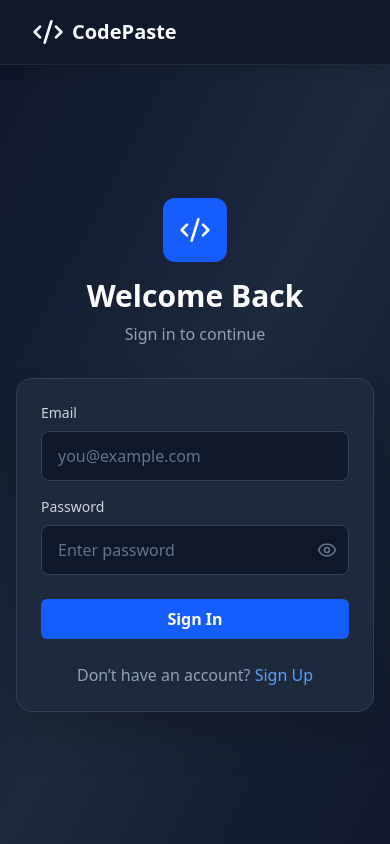
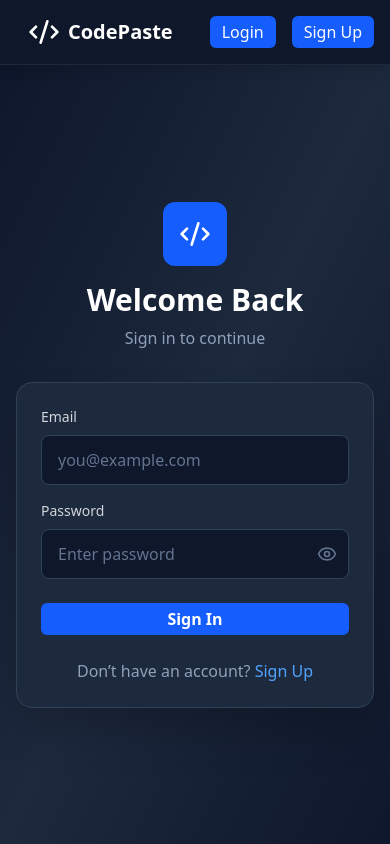
Before and after one commit to suresh-jadhav-3/codePaste, a React (Vite) app: page /login in a window 390 px wide. Built offline with nearby package versions, Linux system fonts and the light colour scheme; no server answers.

Commit message:
added complete codePaste project for live deployment

```diff
--- a/index.html
+++ b/index.html
@@ -2,6 +2,7 @@
 <html lang="en">
   <head>
     <meta charset="UTF-8" />
+      <link rel="icon" type="image/svg+xml" href="/icon.svg" />
     <meta name="viewport" content="width=device-width, initial-scale=1.0" />
     <title>CodePaste</title>
   </head>
--- a/src/components/Navbar.jsx
+++ b/src/components/Navbar.jsx
@@ -41,7 +41,7 @@ export default function Navbar() {
 
           {/* Menu */}
           {user ? (
-            <div className="hidden md:flex items-center space-x-4">
+            <div className="flex items-center space-x-4">
               <NavLink
                 to="/"
                 className={({ isActive }) =>
@@ -105,7 +105,7 @@ export default function Navbar() {
             </div>
           ) : (
             // Show Login / Sign Up buttons for guests
-            <div className="hidden md:flex space-x-4">
+            <div className="flex space-x-4">
               <Button
                 onClick={() => navigate("/login")}
                 className="text-white bg-blue-600 hover:bg-blue-700 "
--- a/src/components/common/Button.jsx
+++ b/src/components/common/Button.jsx
@@ -1,26 +1,3 @@
-
-// import React from "react";
-
-// const Button = ({ onClick, className = "", children, disabled = false }) => {
-//   return (
-//     <button
-//       onClick={onClick}
-//       disabled={disabled}
-//       className={`
-//         flex items-center justify-center gap-2 px-4 py-2 rounded-md
-//         bg-blue-600  hover:bg-blue-700 transition
-//         disabled:opacity-50 disabled:cursor-not-allowed
-//         ${className}
-//       `}
-//     >
-//       {children}
-//     </button>
-//   );
-// };
-
-// export default Button;
-
-
 import React from "react";
 
 const Button = ({ onClick, className = "", children, disabled = false }) => {
@@ -29,7 +6,7 @@ const Button = ({ onClick, className = "", children, disabled = false }) => {
       onClick={onClick}
       disabled={disabled}
       className={`
-        flex items-center justify-center gap-2 px-4 py-2 rounded-md
+        flex items-center justify-center gap-2 px-3 py-1 md:px-4 md:py-2 rounded-md
         transition
         disabled:opacity-50 disabled:cursor-not-allowed
         ${className}
```
Also changed, not shown: public/icon.svg (added).
